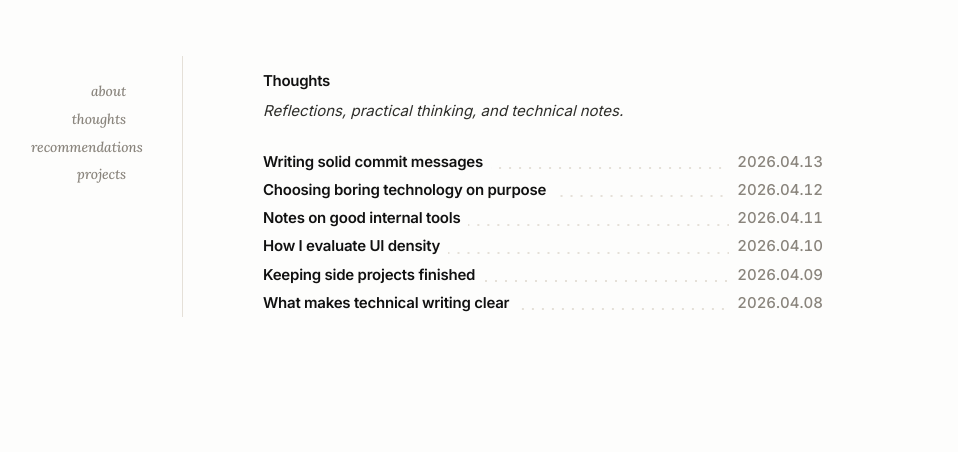
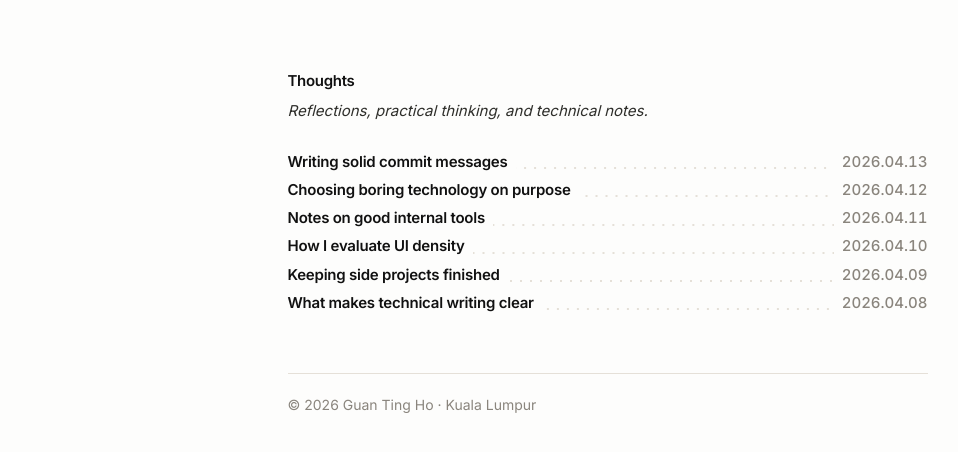
Before and after one commit to hoguanting/hoguanting.github.io, an Astro site: page /thoughts in a window 1280 px wide. Shown: the whole page, without its empty margins (25-983 px from the left). Built offline with nearby package versions, Linux system fonts and the light colour scheme; Astro itself is replaced by a stand-in of ours.

Commit message:
feat: add centered editorial shell

```diff
--- /dev/null
+++ b/src/components/OpenToWorkNotice.astro
@@ -0,0 +1,12 @@
+---
+import { siteConfig } from '../config';
+
+const notice = siteConfig.openToWorkNotice;
+---
+
+{notice.enabled && (
+  <section class="open-to-work" aria-labelledby="open-to-work-title">
+    <h2 id="open-to-work-title" class="open-to-work__title">{notice.title}</h2>
+    <p class="open-to-work__body">{notice.body}</p>
+  </section>
+)}
--- /dev/null
+++ b/src/components/ParkedSection.astro
@@ -0,0 +1,14 @@
+---
+import LongformPageLayout from '../layouts/LongformPageLayout.astro';
+
+interface Props {
+  title: string;
+}
+
+const { title } = Astro.props;
+---
+
+<LongformPageLayout title={title} description={`${title} is currently hidden.`}>
+  <p>This section is currently hidden.</p>
+  <p><a href="/">Back home</a></p>
+</LongformPageLayout>
--- a/src/layouts/BaseLayout.astro
+++ b/src/layouts/BaseLayout.astro
@@ -7,10 +7,17 @@ import { siteConfig } from '../config';
 interface Props {
   title?: string;
   description?: string;
+  showNavigation?: boolean;
+  showFooter?: boolean;
 }
 
 const baseTitle = siteConfig.title;
-const { title = baseTitle, description = "A minimal personal website" } = Astro.props;
+const {
+  title = baseTitle,
+  description = "A minimal personal website",
+  showNavigation = false,
+  showFooter = true,
+} = Astro.props;
 
 const suffix = `- ${baseTitle}`;
 const documentTitle =
@@ -39,15 +46,22 @@ const documentTitle =
   </head>
   <body class="bg-[#FDFDFC] text-[#1A1A1A] antialiased selection:bg-[#EAE6DF] min-h-screen px-6 py-8 sm:px-10 sm:py-10 md:px-14 md:py-14">
     <!-- <canvas class="terrazzo-canvas" aria-hidden="true" transition:persist></canvas> -->
-    <div class="relative z-10 flex flex-col md:flex-row">
-      <aside class="shrink-0 md:w-[140px] lg:w-[152px] md:border-r md:border-[var(--color-border)]">
-        <Navigation />
-      </aside>
-      <main class="site-main relative flex-1 max-w-[640px] pt-6 md:pt-0 md:pl-6 lg:pl-10">
+    <div class:list={['site-shell relative z-10 flex flex-col', showNavigation ? 'site-shell--with-nav md:flex-row' : 'site-shell--centered']}>
+      {showNavigation && (
+        <aside class="shrink-0 md:w-[140px] lg:w-[152px] md:border-r md:border-[var(--color-border)]">
+          <Navigation />
+        </aside>
+      )}
+      <main class:list={['site-main relative flex-1 max-w-[640px]', showNavigation ? 'pt-6 md:pt-0 md:pl-6 lg:pl-10' : 'w-full']}>
         <!-- <div class="site-rule" aria-hidden="true"></div> -->
         <article class="site-content" transition:name="crossfade">
           <slot />
         </article>
+        {showFooter && (
+          <footer class="site-footer">
+            &copy; 2026 {siteConfig.name} &middot; {siteConfig.location}
+          </footer>
+        )}
       </main>
     </div>
     <!--
--- a/src/layouts/LongformPageLayout.astro
+++ b/src/layouts/LongformPageLayout.astro
@@ -27,7 +27,7 @@ const intro = rawIntro ?? frontmatter?.intro;
 <BaseLayout title={title} description={description}>
   <main class="flex-1 mt-4">
     <header class="mb-8">
-      <h1 class="type-page-title mb-2">{title}</h1>
+      <h1 class="type-home-title mb-2">{title}</h1>
       {intro && <p class="type-subtitle max-w-[38rem]">{intro}</p>}
     </header>
 
--- a/src/styles/global.css
+++ b/src/styles/global.css
@@ -235,16 +235,72 @@ body {
   padding-left: 0;
 }
 
+.site-shell--centered {
+  width: 100%;
+}
+
+.site-shell--centered .site-main {
+  margin-right: auto;
+  margin-left: auto;
+}
+
+.site-shell--centered .site-content {
+  padding-left: 0;
+}
+
+.site-shell--with-nav .site-content {
+  padding-left: 0;
+}
+
 @media (min-width: 768px) {
-  .site-content {
+  .site-shell--with-nav .site-content {
     padding-left: 1.5rem;
   }
 }
 
 @media (min-width: 1024px) {
-  .site-content {
+  .site-shell--with-nav .site-content {
     padding-left: 2.5rem;
   }
+}
+
+.type-home-title {
+  font-size: 1.125rem;
+  line-height: 1.2;
+  font-weight: 600;
+  letter-spacing: 0;
+  color: #111111;
+}
+
+.site-footer {
+  margin-top: 3.5rem;
+  padding-top: 1.25rem;
+  border-top: 1px solid var(--color-border);
+  font-size: 0.875rem;
+  line-height: 1.5;
+  color: var(--color-subtle);
+}
+
+.open-to-work {
+  margin-top: 2rem;
+  padding: 1rem;
+  border: 1px solid var(--color-border);
+}
+
+.open-to-work__title {
+  margin: 0 0 0.5rem;
+  font-size: 0.9375rem;
+  line-height: 1.35;
+  font-weight: 600;
+  letter-spacing: 0;
+  color: #111111;
+}
+
+.open-to-work__body {
+  margin: 0;
+  font-size: 0.9375rem;
+  line-height: 1.7;
+  color: #2f2b26;
 }
 
 .terrazzo-canvas {
```
